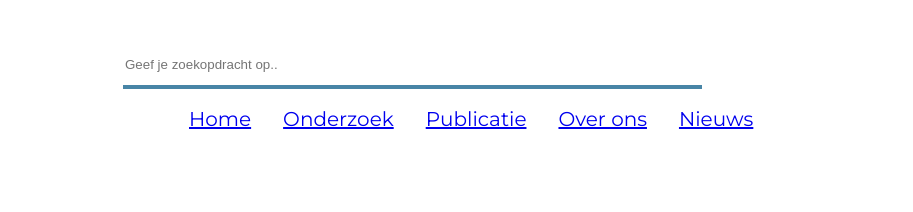
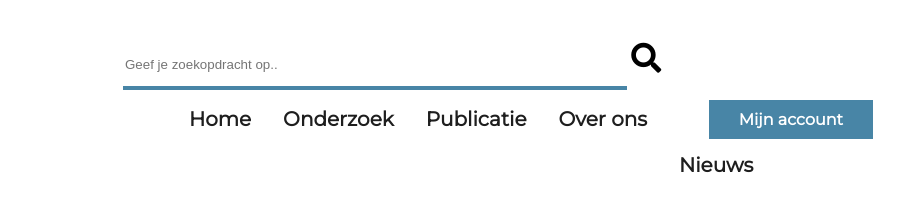
Before and after one commit to TheHagueUniversity/1819-cmd-b-pr-centre-of-expertise-YimingVuong, a plain HTML site: page index.html in a window 1280 px wide. Shown: the full height of the page, 367-1280 px from the left. Drawn offline with Linux system fonts and the light colour scheme.

Commit message:
Header bijna klaar
Button is nog niet helemaal klaar
Moet nog een logo erin

```diff
--- a/css/style.css
+++ b/css/style.css
@@ -28,13 +28,10 @@ body{
 	position: relative;
 	right: 50px;
 	top: 35px;
-
-
 }
 
-
 .search input{
-	width: 575px;
+	width: 500px;
 	height: 40px;
 	border-right:hidden;
 	border-left:hidden;
@@ -59,7 +56,6 @@ body{
 }
 
 .slogan2{
-
 	font-weight: normal;
 }
 
@@ -67,6 +63,7 @@ body{
 	background-color: #FFFFFF;
   	overflow: hidden;
 	float: right;
+	margin-left: 20px;
 }
 
 .navigationBar li {
@@ -75,6 +72,36 @@ body{
 	padding: 14px 16px;
 	text-decoration: none;
 	font-size: 20px;
+}
+
+.menu a{
+	font-weight:600;
+	color:#1E1E1E;
+	text-decoration-line: none;
+}
+
+.menu li:hover{
+	background-color:#4885A6;
+	text-decoration-line:underline;
+}
+
+
+
+.fa-search{
+	font-size: 30px;
+
+}
+
+#accountButton{
+	background-color:#4885A6;
+	padding: 10px 30px;
+	float:right;
+	margin-top: 45px;
+	text-align:right;
+	color: white;
+	text-decoration-line: none;
+	font-weight:600;
+
 
 }
 
--- a/index.html
+++ b/index.html
@@ -4,8 +4,12 @@
 <meta charset="utf-8">
 <title>Untitled Document</title>
 <link href="css/style.css" rel="stylesheet" type="text/css">
+<link rel="stylesheet" href="https://use.fontawesome.com/releases/v5.8.1/css/all.css" integrity="sha384-50oBUHEmvpQ+1lW4y57PTFmhCaXp0ML5d60M1M7uH2+nqUivzIebhndOJK28anvf" crossorigin="anonymous">
+
 <style>
 @import url('https://fonts.googleapis.com/css?family=Montserrat');
+
+
 </style>
 </head>
 
@@ -20,7 +24,14 @@
 
 			<div class ="search">
 				  <input type="text" placeholder="Geef je zoekopdracht op..">
+					<i class="fas fa-search"></i>
+
 				</div>
+
+
+				 <a id="accountButton" href="#">Mijn account </a>
+
+
 
 			<ul class="menu">
 				<li><a href="index.html">Home</a></li>
```
